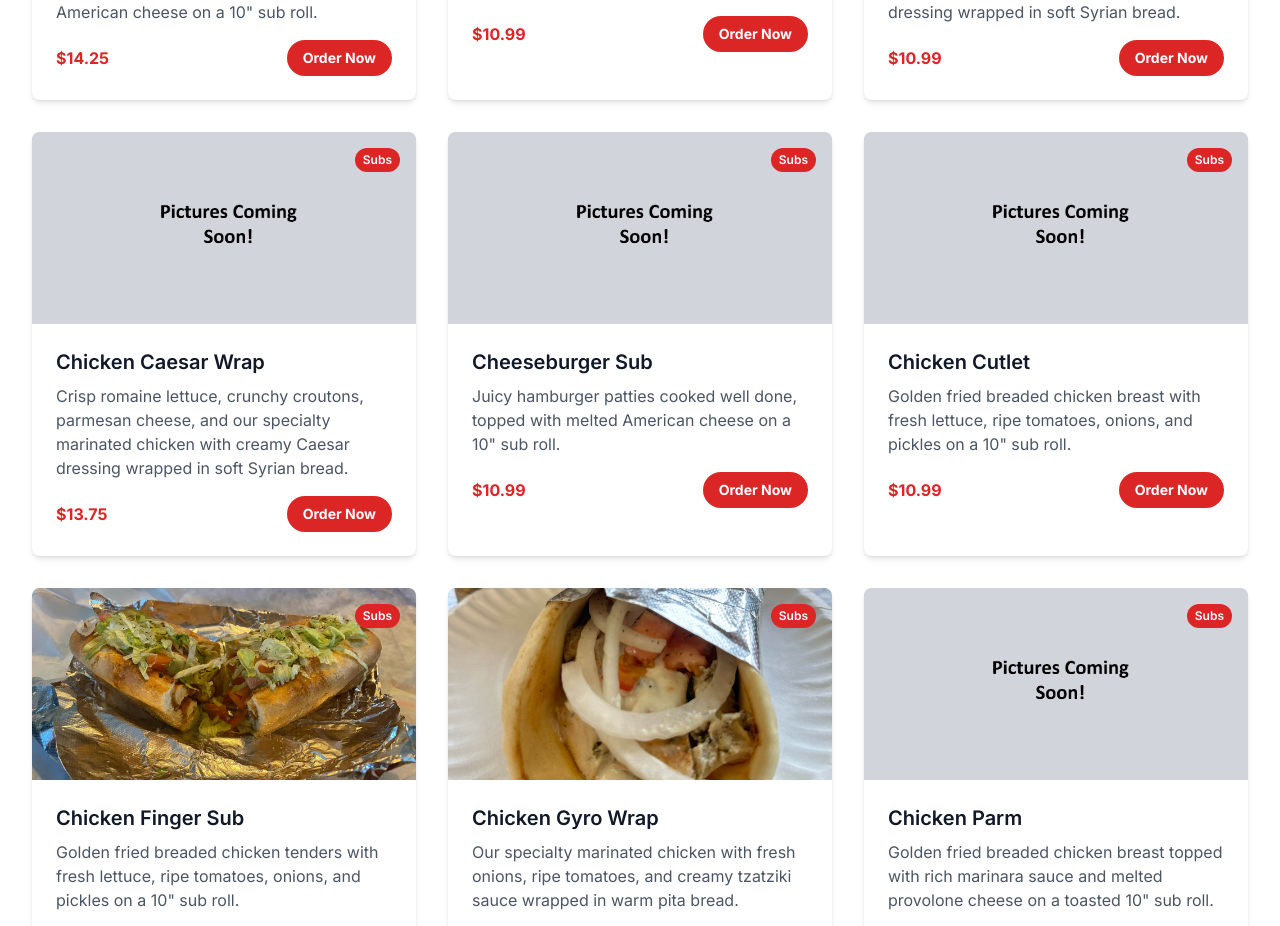
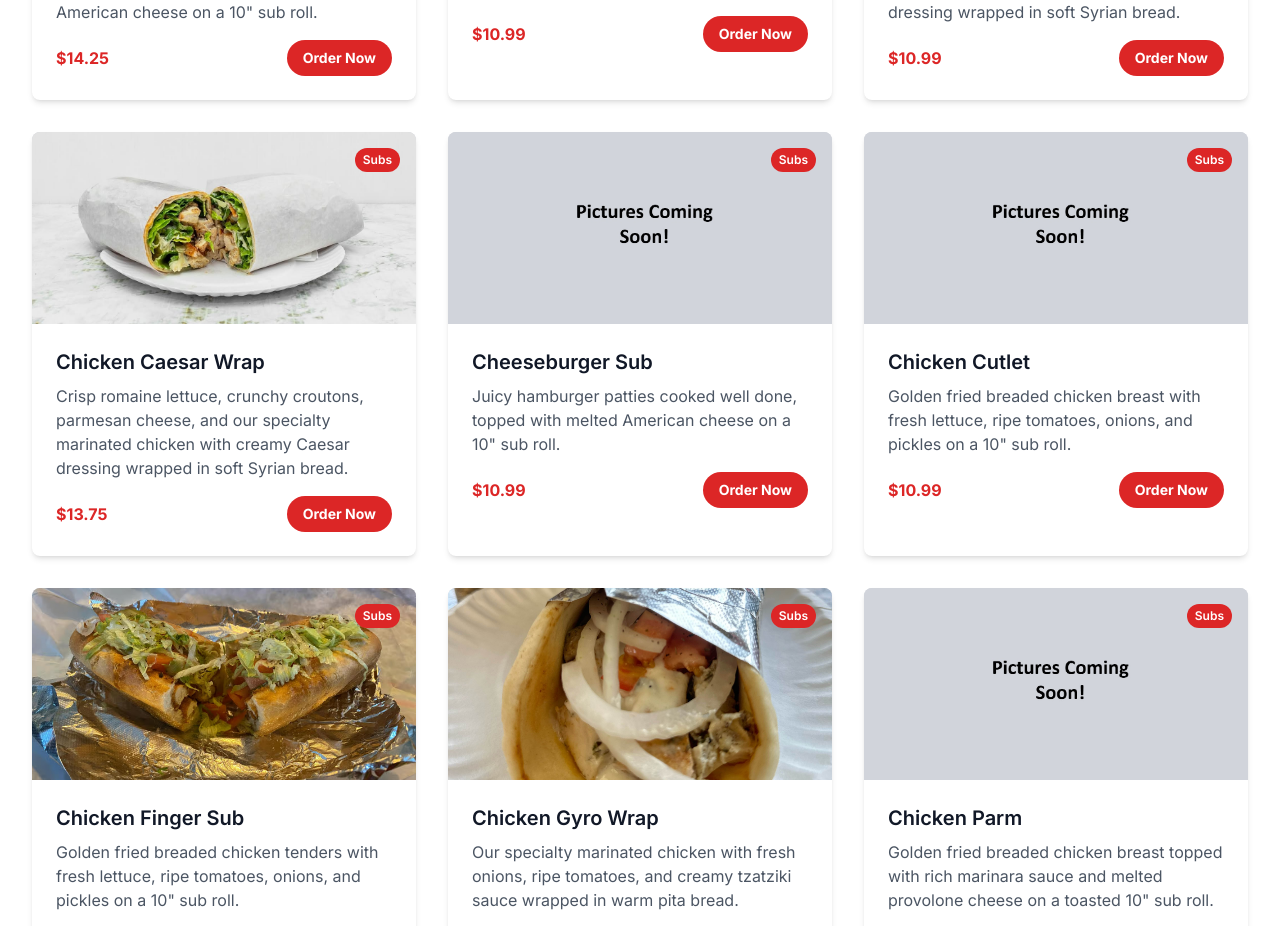
Before and after one commit to AzureHakua/zesto, a Next.js app: page /menu in a window 1280 px wide. Shown: the part 2344-3270 px from the top of the page. Built offline with nearby package versions, Linux system fonts and the light colour scheme.

Commit message:
added chicken caesar wrap image

```diff
--- a/src/data/menuData.ts
+++ b/src/data/menuData.ts
@@ -143,7 +143,7 @@ export const menuItems: MenuItem[] = [
     title: "Chicken Caesar Wrap",
     description: "Crisp romaine lettuce, crunchy croutons, parmesan cheese, and our specialty marinated chicken with creamy Caesar dressing wrapped in soft Syrian bread.",
     price: 13.75,
-    image: "blank.jpg",
+    image: "chickencaesarwrap.jpg",
     category: "Subs"
   },
   {
```
Also changed, not shown: public/images/chickencaesarwrap.jpg (added).
